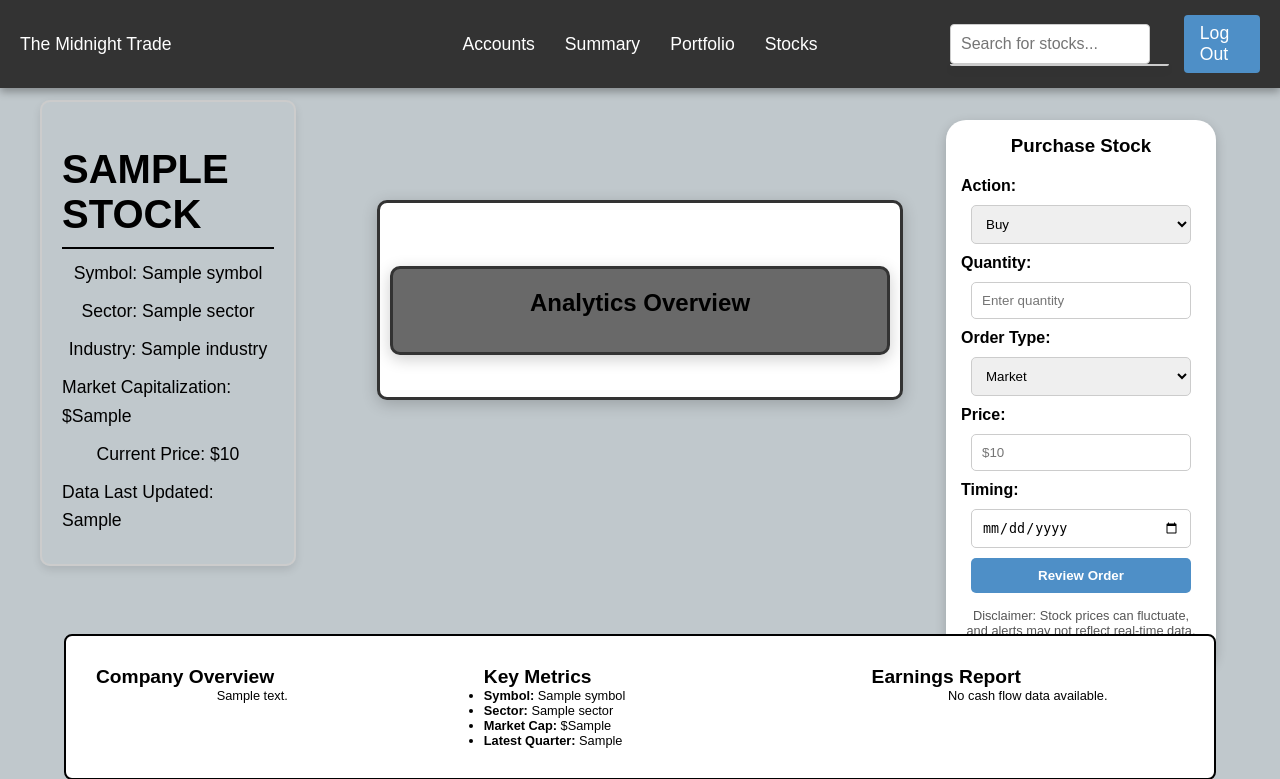
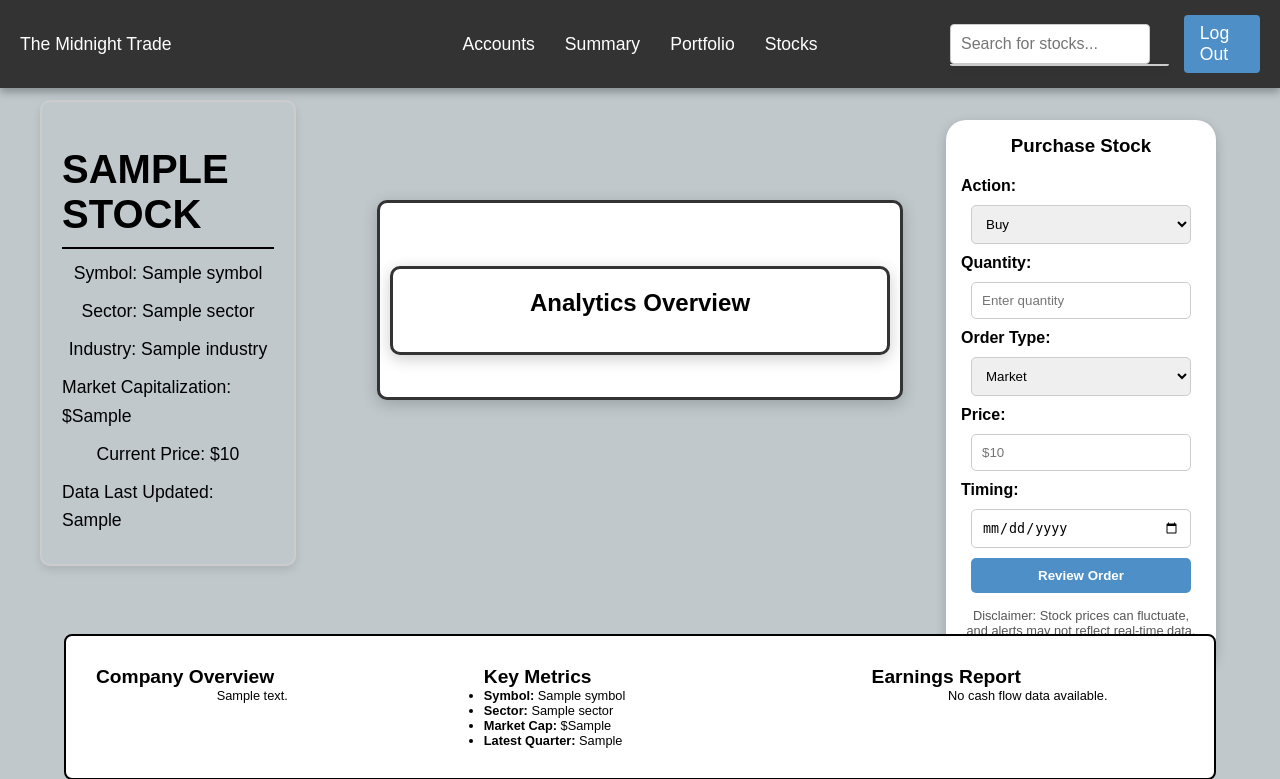
Before and after one commit to MidnightBleauu/StockTraderApp, a Flask app: page /stocks in a window 1280 px wide. Shown: the top 779 px of the page. Run offline with Flask 3, Linux system fonts and the light colour scheme; a database or web service that is not in the repository returns one stand-in record (values such as "Sample title"); data that the repository does not hold is empty.

```diff
--- a/static/styles.css
+++ b/static/styles.css
@@ -371,7 +371,7 @@ p {
     top: 100%;
     left: 0;
     right: 0;
-    background-color: #fff;
+    background-color: dimgrey;
     border: 1px solid #ccc;
     border-radius: 0 0 4px 4px;
     box-shadow: 0 4px 8px rgba(0, 0, 0, 0.1);
@@ -685,7 +685,7 @@ p {
 
 
 #analyticsDataContainer {
-    background-color: dimgray;
+    background-color: #ffffff;
     padding: 20px;
     border-radius: 10px;
     border: 3px solid #333;
```
